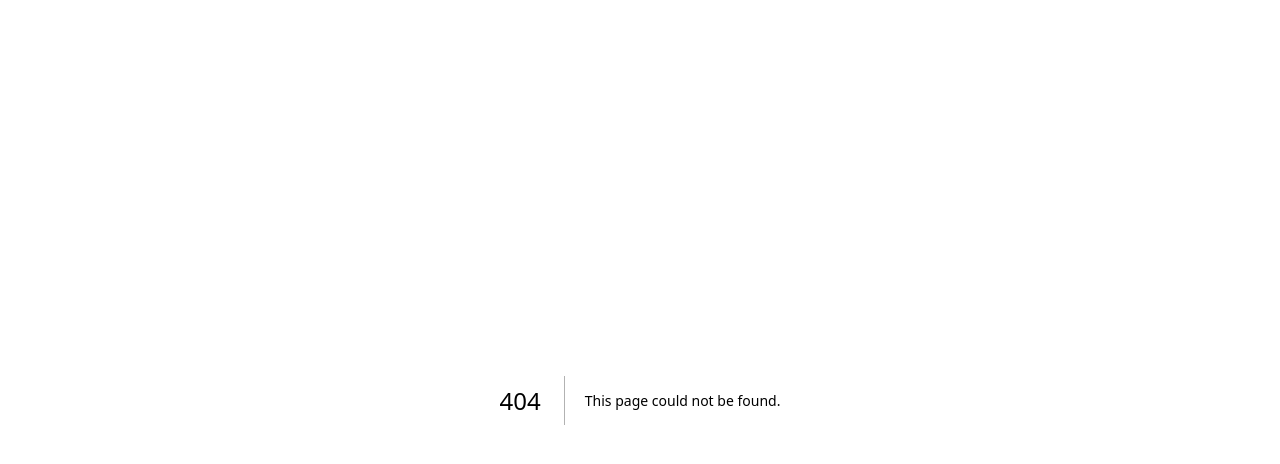
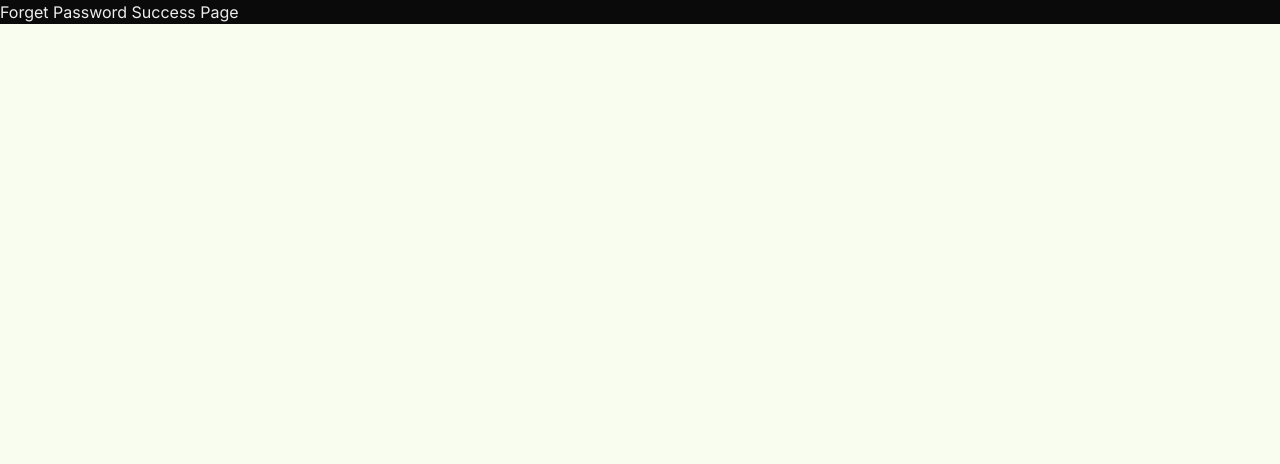
Before and after one commit to YeLwinOo-Steve/staff-ideation, a Next.js app: page /forget_password/success in a window 1280 px wide. Before the commit this address had no page. Shown: the top 464 px of the page. Built offline with nearby package versions, Linux system fonts and the light colour scheme.

Commit message:
added: forget password success page

```diff
--- /dev/null
+++ b/app/forget_password/success/page.tsx
@@ -0,0 +1,9 @@
+import React from 'react'
+
+const ForgetPasswordSuccessPage = () => {
+    return (
+        <div>Forget Password Success Page</div>
+    )
+}
+
+export default ForgetPasswordSuccessPage
```
